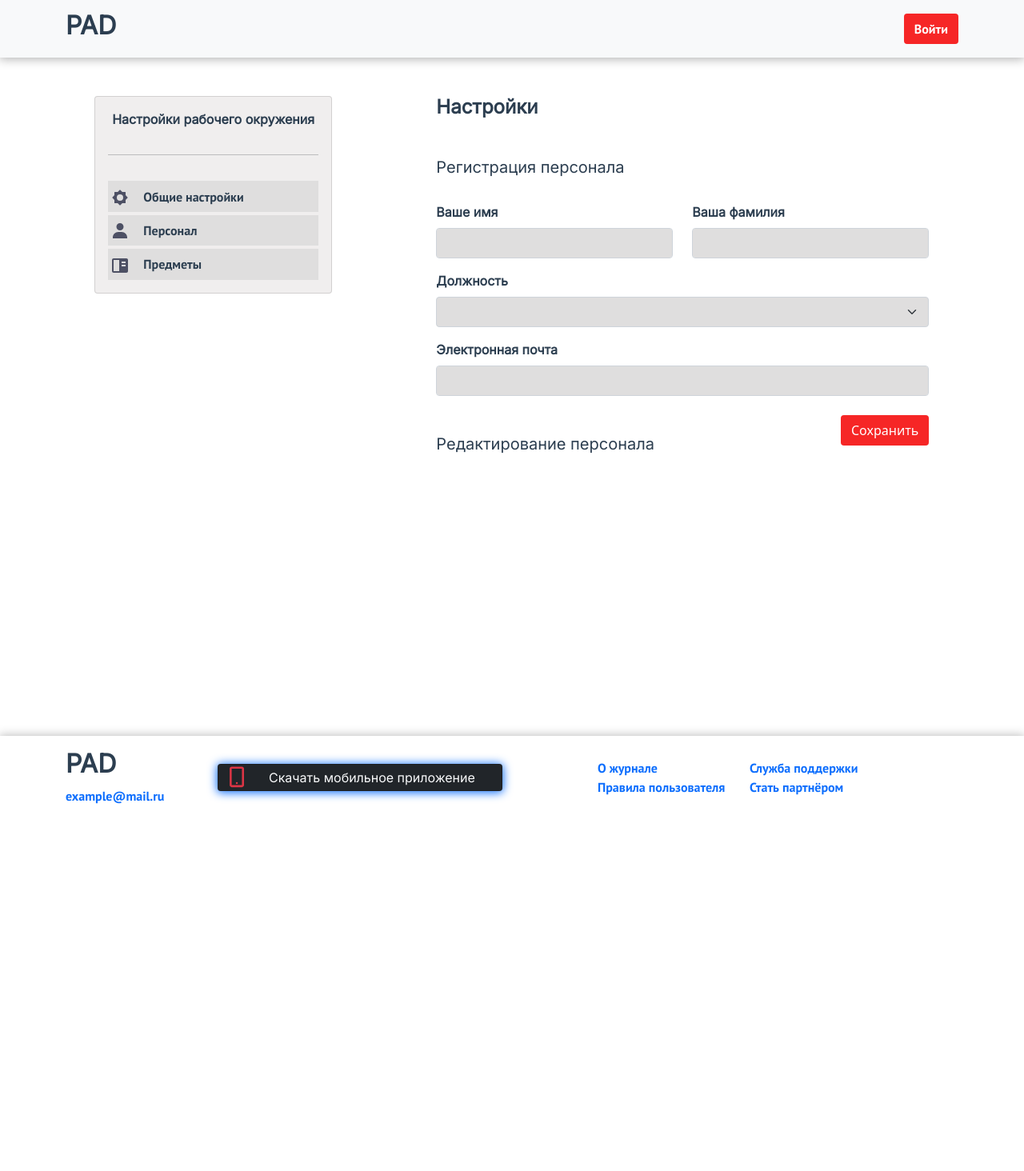
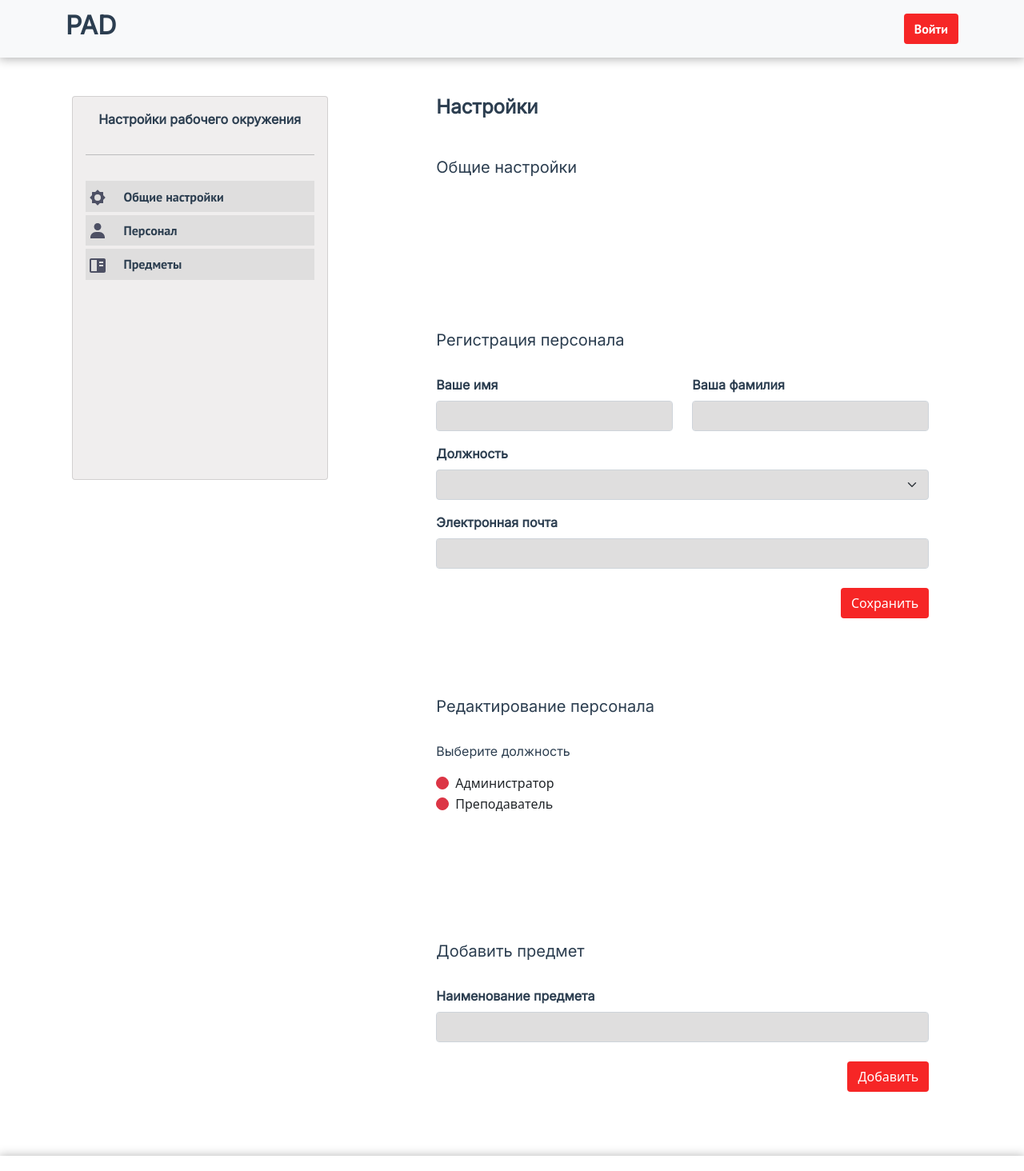
Before and after one commit to VyacheslavMironov/PAD, a Vue app: page /journal-settings in a window 1280 px wide. Shown: the top 1464 px of the page at 80% size. Before the commit the page ends 1015 px from the top, so only its background shows below. Built offline with nearby package versions, Linux system fonts and the light colour scheme.

Commit message:
Сделал редактирование юзера и создание предмета

```diff
--- a/public/css/style.css
+++ b/public/css/style.css
@@ -53,9 +53,16 @@ input,
 select{
     background-color: #DFDEDE!important;
 }
+input[type=radio]{
+    background-color: #dc3545!important;
+    border-color: #dc3545!important;
+}
 header, footer{
     box-shadow: 0px 1px 12px 1px rgb(0 0 0 / 30%);
     margin-bottom: 3em;
+}
+footer{
+    margin-top: 5em;
 }
 
 #app {
@@ -80,6 +87,14 @@ header, footer{
     width: 1.5em;
     height: 1.5em;
 }
+#settings-journal-menu{
+    z-index: 99999;
+    height: 30em;
+    overflow: auto;
+    position: fixed;
+    left: 7%;
+    width: 25%;
+}
 
 /* Спец классы */
 .wrapper{
@@ -89,7 +104,9 @@ header, footer{
     background-color: #F62626;
     color: #fff;
 }
-
+.mt-10{
+    margin-top: 10em!important;
+}
 .l-60{
     position: relative;
     left: 60%;
--- a/src/views/JournalSettingsView.vue
+++ b/src/views/JournalSettingsView.vue
@@ -10,7 +10,7 @@
       <div class="row">
         <!-- Секция левого меню -->
         <section class="col-lg-5">
-          <CardFormComponent>
+          <CardFormComponent id="settings-journal-menu">
             <p class="text-center">
               <strong>Настройки рабочего окружения</strong>
             </p>
@@ -23,7 +23,14 @@
               </a>
             </div>
             <div class="mt-1">
-              <a class="list_items" data-bs-toggle="collapse" href="#staff" role="button" aria-expanded="false" aria-controls="collapseExample">
+              <a
+                class="list_items"
+                data-bs-toggle="collapse"
+                href="#staff"
+                role="button"
+                aria-expanded="false"
+                aria-controls="collapseExample"
+              >
                 <svg xmlns="http://www.w3.org/2000/svg">
                   <path d="M7.5 6.5C7.5 8.981 9.519 11 12 11s4.5-2.019 4.5-4.5S14.481 2 12 2 7.5 4.019 7.5 6.5zM20 21h1v-1c0-3.859-3.141-7-7-7h-4c-3.86 0-7 3.141-7 7v1h17z"></path>
                 </svg>Персонал
@@ -34,13 +41,20 @@
                     <a href="#user_add">Добавить</a>
                   </li>
                   <li class="list-group-item">
-                    <a href="#">Редактировать</a>
+                    <a href="#user_update">Редактировать</a>
                   </li>
                 </ul>
               </div>
             </div>
             <div class="mt-1">
-              <a class="list_items" data-bs-toggle="collapse" href="#lesson" role="button" aria-expanded="false" aria-controls="collapseExample">
+              <a
+                class="list_items"
+                data-bs-toggle="collapse"
+                href="#lesson"
+                role="button"
+                aria-expanded="false"
+                aria-controls="collapseExample"
+              >
                 <svg xmlns="http://www.w3.org/2000/svg">
                   <path d="M20 3H4c-1.103 0-2 .897-2 2v14c0 1.103.897 2 2 2h16c1.103 0 2-.897 2-2V5c0-1.103-.897-2-2-2zm-1 4v2h-5V7h5zm-5 4h5v2h-5v-2zM4 19V5h7v14H4z"></path>
                 </svg>Предметы
@@ -48,7 +62,7 @@
               <div class="collapse" id="lesson">
                 <ul class="list-group">
                   <li class="list-group-item">
-                    <a href="#">Добавить</a>
+                    <a href="#add_lesson">Добавить</a>
                   </li>
                   <li class="list-group-item">
                     <a href="#">Редактировать</a>
@@ -64,10 +78,14 @@
             <b>Настройки</b>
           </h4>
           <div class="mt-5">
-            <div class="mb-5"></div>
+            <div class="mb-5">
+              <h5>Общие настройки</h5>
+              <br>
+              <div class="row"><!-- Пока ток заглушка --></div>
+            </div>
             <!-- Настройка персонала -->
-            <div id="user_add"><!-- Якорь на создание юзера --></div>
-            <div class="mb-5">
+            <div class="mt-10">
+              <div id="user_add"><!-- Якорь на создание юзера --></div>
               <h5>Регистрация персонала</h5>
               <br>
               <div class="row">
@@ -103,11 +121,105 @@
               <ButtonComponent text="Сохранить" v-on:click="this.create_user()" css_class="btn mt-2 right"/>
               <!-- END -->
             </div>
-            <div class="mb-5">
+            <div class="mt-10">
+              <div id="user_update"><!-- Якорь на обновление юзера --></div>
               <h5>Редактирование персонала</h5>
+              <br>
+              <p>Выберите должность</p>
+              <div class="form-check">
+                <input
+                  class="form-check-input"
+                  v-on:click="all_show_user('Администратор')"
+                  type="radio"
+                  name="flexRadioDefault"
+                  id="admin"
+                >
+                <label class="form-check-label" for="admin">
+                  Администратор
+                </label>
+              </div>
+              <div class="form-check">
+                <input
+                  class="form-check-input"
+                  v-on:click="all_show_user('Преподаватель')"
+                  type="radio"
+                  name="flexRadioDefault"
+                  id="teacher"
+                >
+                <label class="form-check-label" for="teacher">
+                  Преподаватель
+                </label>
+              </div>
+              <section id="personal-info" class="d-none">
+                <div class="mb-3">
+                  <label class="form-label">
+                    <b id="select-text-personal"></b>
+                  </label>
+                  <select
+                    v-on:change="user_change()"
+                    class="form-select"
+                    v-model="first_and_last_name"
+                    aria-label="Default select example"
+                  >
+                    <option
+                      v-for="(user, index) in users"
+                      v-bind:key="user"
+                      v-bind:value="index"
+                    >
+                      {{ user.last_name }} {{ user.first_name }}
+                    </option>
+                  </select>
+                </div>
+                <div class="row">
+                  <div class="mb-3 col-6">
+                    <label class="form-label">
+                      <b>Ваше имя</b>
+                    </label>
+                    <input type="text" id="user_name" v-model="update_first_name" class="form-control">
+                  </div>
+                  <div class="mb-3 col-6">
+                    <label class="form-label">
+                      <b>Ваша фамилия</b>
+                    </label>
+                    <input type="text" id="user_surname" v-model="update_last_name" class="form-control">
+                  </div>
+                </div>
+                <input hidden v-model="update_user_id">
+                <div class="mb-3">
+                  <label class="form-label">
+                    <b>Должность</b>
+                  </label>
+                  <select class="form-select" v-model="update_role" aria-label="Default select example">
+                    <option value="Администратор" selected>Администратор</option>
+                    <option value="Преподаватель">Преподаватель</option>
+                  </select>
+                </div>
+                <div class="mb-3">
+                  <label class="form-label">
+                    <b>Электронная почта</b>
+                  </label>
+                  <input type="email" id="user_email" v-model="update_email" class="form-control">
+                </div>
+                <!-- Компонент кнопки -->
+                <ButtonComponent text="Обновить данные" v-on:click="this.update_user()" css_class="btn mt-2 right"/>
+                <!-- END -->
+              </section>
             </div>
             <!-- Настройка предметов -->
-            <div class="mb-5"></div>
+            <div class="mt-10">
+              <div id="add_lesson"><!-- Якорь на обновление юзера --></div>
+              <h5>Добавить предмет</h5>
+              <br>
+              <div class="mb-3">
+                <label class="form-label">
+                  <b>Наименование предмета</b>
+                </label>
+                <input type="text" v-model="lesson" class="form-control">
+              </div>
+              <!-- Компонент кнопки -->
+              <ButtonComponent text="Добавить" v-on:click="this.create_lesson()" css_class="btn mt-2 right"/>
+              <!-- END -->
+            </div>
             <div class="mb-5"></div>
           </div>
         </section>
@@ -127,12 +239,20 @@ export default {
   data () {
     return {
       user_info: null,
+      users: null,
       alert: '',
       organization_id: null,
       first_name: null,
       last_name: null,
       role: null,
-      email: null
+      email: null,
+      first_and_last_name: null,
+      update_user_id: null,
+      update_first_name: null,
+      update_last_name: null,
+      update_role: null,
+      update_email: null,
+      lesson: null
     }
   },
   props: {
@@ -222,6 +342,113 @@ export default {
           }
         })
       // END
+    },
+    all_show_user (role) {
+      // Активация лоадера
+      document.getElementById('loader-bg').style.display = 'block'
+      // Запрос на выборку данных юзера по ролям
+      axios.get('http://localhost:5000/api/user/all-user?organization_id=' + this.user_info.organization_id + '&&role=' + role,
+        {
+          headers: {
+            'Content-Type': 'application/json',
+            'Access-Control-Allow-Origin': '*'
+          }
+        }
+      )
+        .then((response) => {
+          this.users = response.data[0].message.users
+          document.getElementById('personal-info').classList.remove('d-none')
+          document.getElementById('personal-info').classList.add('d-block')
+          // Деактивация лоадера
+          document.getElementById('loader-bg').style.display = 'none'
+        })
+        .catch(function (error) {
+          if (error.error) {
+            // Деактивация лоадера
+            document.getElementById('loader-bg').style.display = 'none'
+            self.alert = 'Ошибка получения данных!'
+            // Активация всплывающего сообщения
+            document.getElementById('toast').style.opacity = 1
+          }
+        })
+      // END
+    },
+    user_change () {
+      this.update_user_id = this.users[this.first_and_last_name].user_id
+      this.update_first_name = this.users[this.first_and_last_name].first_name
+      this.update_last_name = this.users[this.first_and_last_name].last_name
+      this.update_role = this.users[this.first_and_last_name].role
+      this.update_email = this.users[this.first_and_last_name].email
+    },
+    update_user () {
+      // Активация лоадера
+      document.getElementById('loader-bg').style.display = 'block'
+      // Запрос на выборку данных юзера по ролям
+      axios.put('http://localhost:5000/api/user/update-user',
+        {
+          headers: {
+            'Content-Type': 'application/json',
+            'Access-Control-Allow-Origin': '*',
+            'Access-Control-Allow-Headers': 'Origin, Content-Type, X-Auth-Token, Authorization, Accept,charset,boundary,Content-Length'
+          },
+          user_id: this.update_user_id,
+          first_name: this.update_first_name,
+          last_name: this.update_last_name,
+          role: this.update_role,
+          email: this.update_email
+        }
+      )
+        .then((response) => {
+          // Деактивация лоадера
+          document.getElementById('loader-bg').style.display = 'none'
+          this.alert = 'Данные обновлены'
+          // Активация всплывающего сообщения
+          document.getElementById('toast').style.opacity = 1
+        })
+        .catch(function (error) {
+          if (error.error) {
+            // Деактивация лоадера
+            document.getElementById('loader-bg').style.display = 'none'
+            self.alert = 'Ошибка получения данных!'
+            // Активация всплывающего сообщения
+            document.getElementById('toast').style.opacity = 1
+          }
+        })
+      // END
+    },
+    create_lesson () {
+      // Активация лоадера
+      document.getElementById('loader-bg').style.display = 'block'
+      // END
+      // Отправка данных
+      axios.post('http://localhost:5000/api/lesson/create-lesson',
+        {
+          headers: {
+            'Content-Type': 'application/json',
+            'Access-Control-Allow-Origin': '*',
+            'Access-Control-Allow-Headers': 'Origin, Content-Type, X-Auth-Token, Authorization, Accept,charset,boundary,Content-Length'
+          },
+          lesson: this.lesson,
+          organization_id: this.user_info.organization_id
+        }
+      )
+        .then((response) => {
+          // Деактивация лоадера
+          document.getElementById('loader-bg').style.display = 'none'
+          this.alert = 'Данные успешно сохранены!'
+          // Активация всплывающего сообщения
+          document.getElementById('toast').style.opacity = 1
+        })
+        .catch((error) => {
+          if (error.response) {
+            // Деактивация лоадера
+            document.getElementById('loader-bg').style.display = 'none'
+            this.alert = 'Такой предмет уже добавлен!'
+            // Активация всплывающего сообщения
+            document.getElementById('toast').style.opacity = 1
+          }
+        })
+      // END
     }
   },
   beforeMount () {
```
